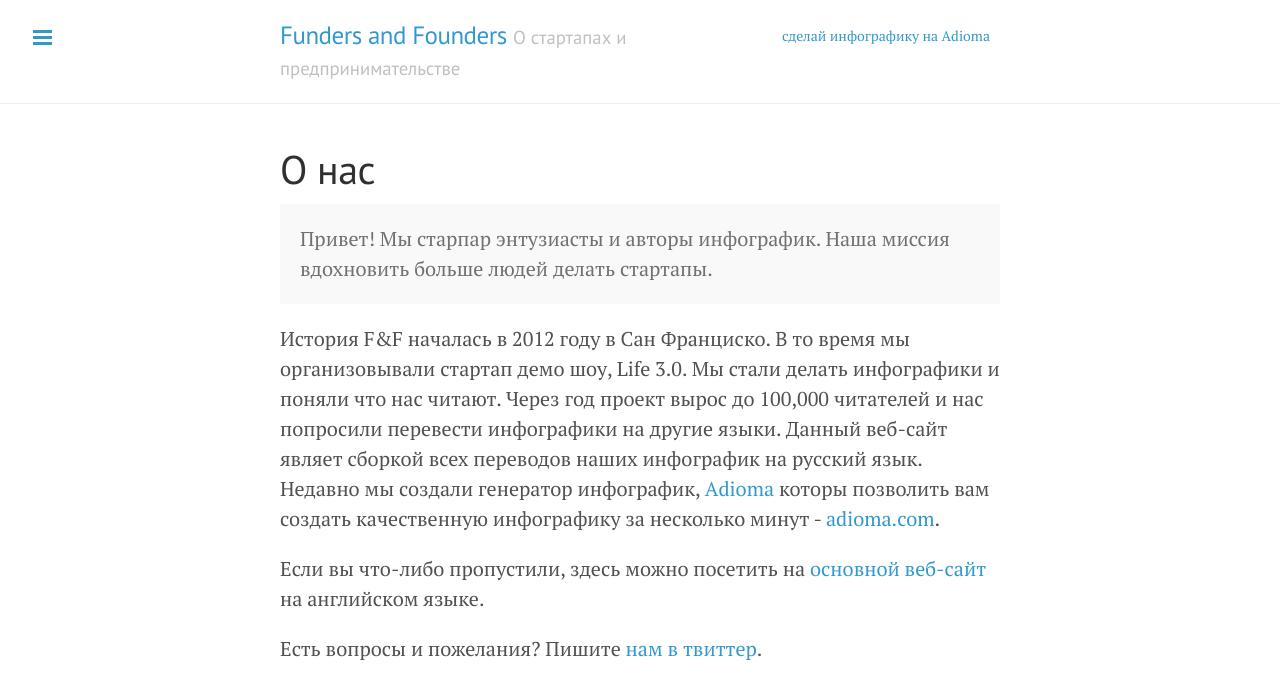
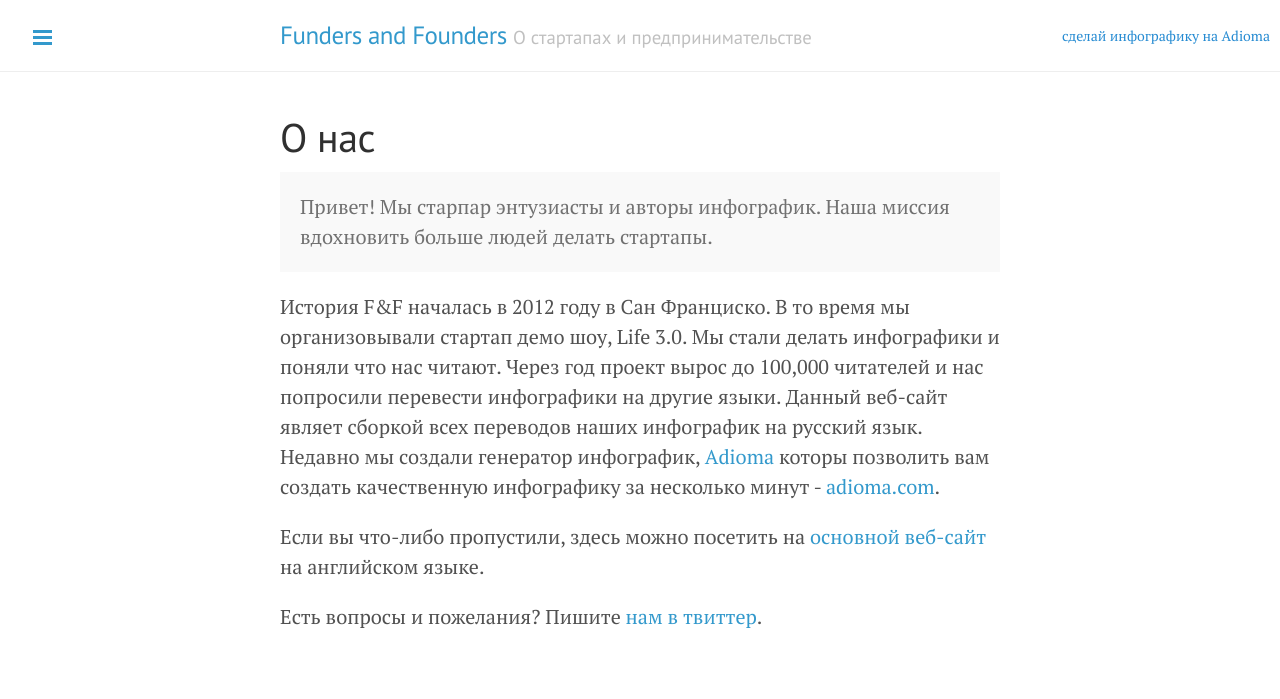
Before and after one commit to Funders-and-Founders/fnfru, a Jekyll site: the page built from about.md, in a window 1280 px wide. Shown: the top 699 px of the page. Built offline with Jekyll 4.4.1, drawn with Linux system fonts in a browser that asks for light colours; Markdown is read by kramdown in place of the engine named in the settings.

Commit message:
Update default.html

```diff
--- a/_layouts/default.html
+++ b/_layouts/default.html
@@ -11,10 +11,10 @@
          content to avoid any CSS collisions with our real content. -->
     <div class="wrap">
       <div class="masthead">
+	<div style="float: right; font-size: 14px; margin: 5px 10px 0 0;">
+		<a href="https://adioma.com" title="перейти на Adioma - генератор инфографик">сделай инфографику на Adioma</a>
+	</div>
         <div class="container">
-		<div style="float: right; font-size: 14px; margin: 5px 10px 0 0;">
-			<a href="https://adioma.com" title="перейти на Adioma - генератор инфографик">сделай инфографику на Adioma</a>
-		</div>
           <h3 class="masthead-title">
             <a href="/" title="Home">{{ site.title }}</a>
             <small>{{ site.tagline }}</small>
```
